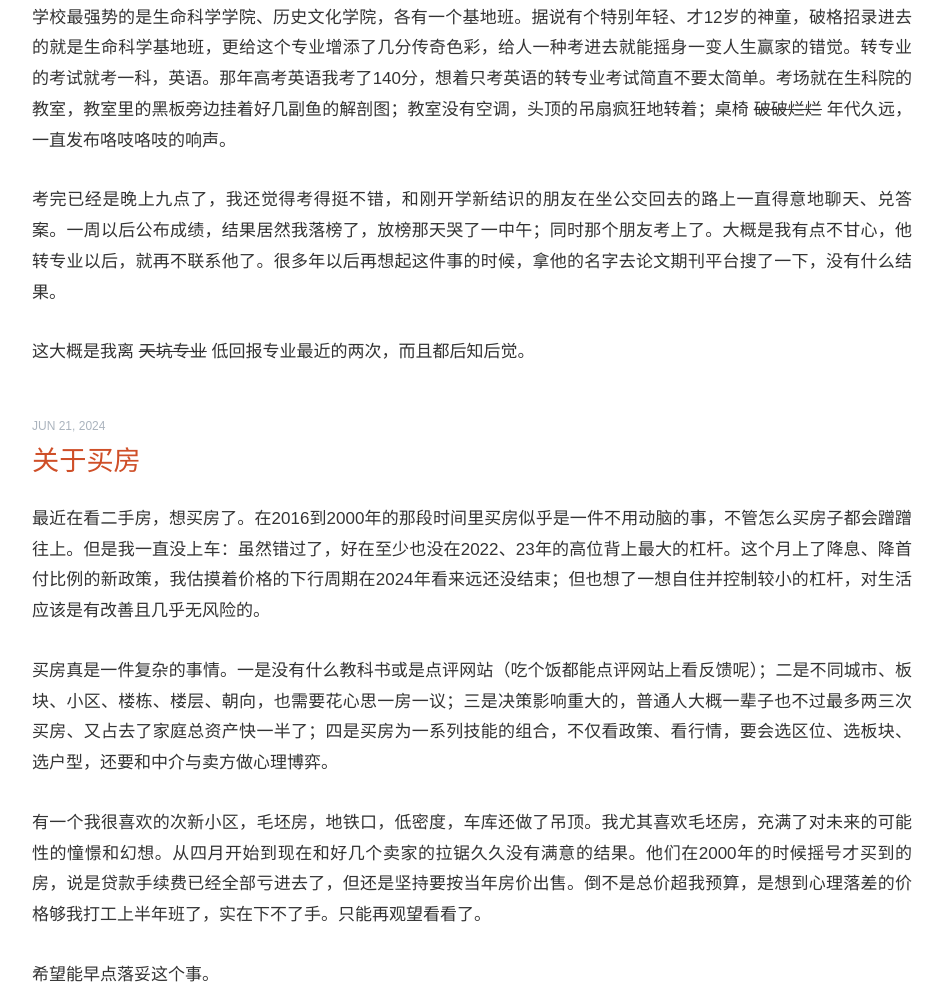
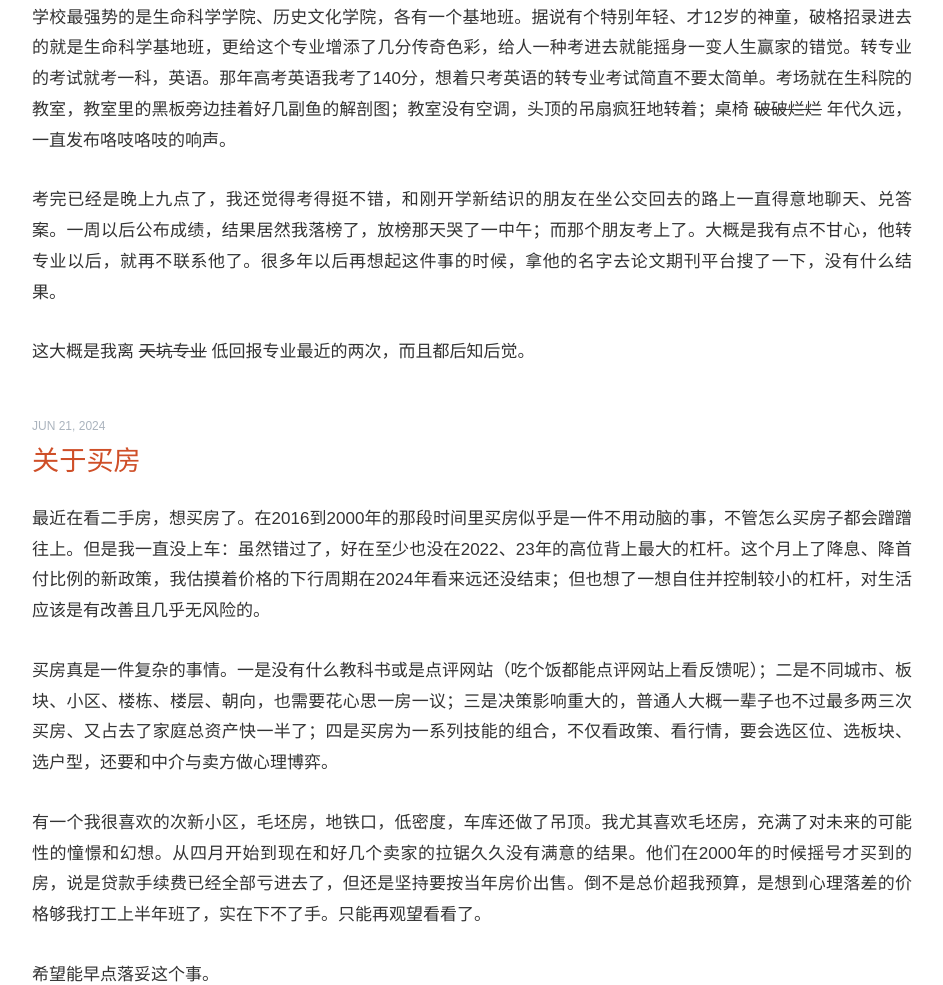
Before and after one commit to Boysoc/n2g, an Astro site: page /tags/others in a window 1280 px wide. Shown: the part 854-1839 px from the top of the page, without its empty margins (168-1111 px from the left). Built offline with nearby package versions, Linux system fonts and the light colour scheme; Astro itself is replaced by a stand-in of ours.

Commit message:
Update 2024-06-26.md

```diff
--- a/src/content/blog/2024-06-26.md
+++ b/src/content/blog/2024-06-26.md
@@ -19,6 +19,6 @@ draft: false
 
 学校最强势的是生命科学学院、历史文化学院，各有一个基地班。据说有个特别年轻、才12岁的神童，破格招录进去的就是生命科学基地班，更给这个专业增添了几分传奇色彩，给人一种考进去就能摇身一变人生赢家的错觉。转专业的考试就考一科，英语。那年高考英语我考了140分，想着只考英语的转专业考试简直不要太简单。考场就在生科院的教室，教室里的黑板旁边挂着好几副鱼的解剖图；教室没有空调，头顶的吊扇疯狂地转着；桌椅 ~~破破烂烂~~ 年代久远，一直发布咯吱咯吱的响声。
 
-考完已经是晚上九点了，我还觉得考得挺不错，和刚开学新结识的朋友在坐公交回去的路上一直得意地聊天、兑答案。一周以后公布成绩，结果居然我落榜了，放榜那天哭了一中午；同时那个朋友考上了。大概是我有点不甘心，他转专业以后，就再不联系他了。很多年以后再想起这件事的时候，拿他的名字去论文期刊平台搜了一下，没有什么结果。
+考完已经是晚上九点了，我还觉得考得挺不错，和刚开学新结识的朋友在坐公交回去的路上一直得意地聊天、兑答案。一周以后公布成绩，结果居然我落榜了，放榜那天哭了一中午；而那个朋友考上了。大概是我有点不甘心，他转专业以后，就再不联系他了。很多年以后再想起这件事的时候，拿他的名字去论文期刊平台搜了一下，没有什么结果。
 
 这大概是我离 ~~天坑专业~~ 低回报专业最近的两次，而且都后知后觉。
```
